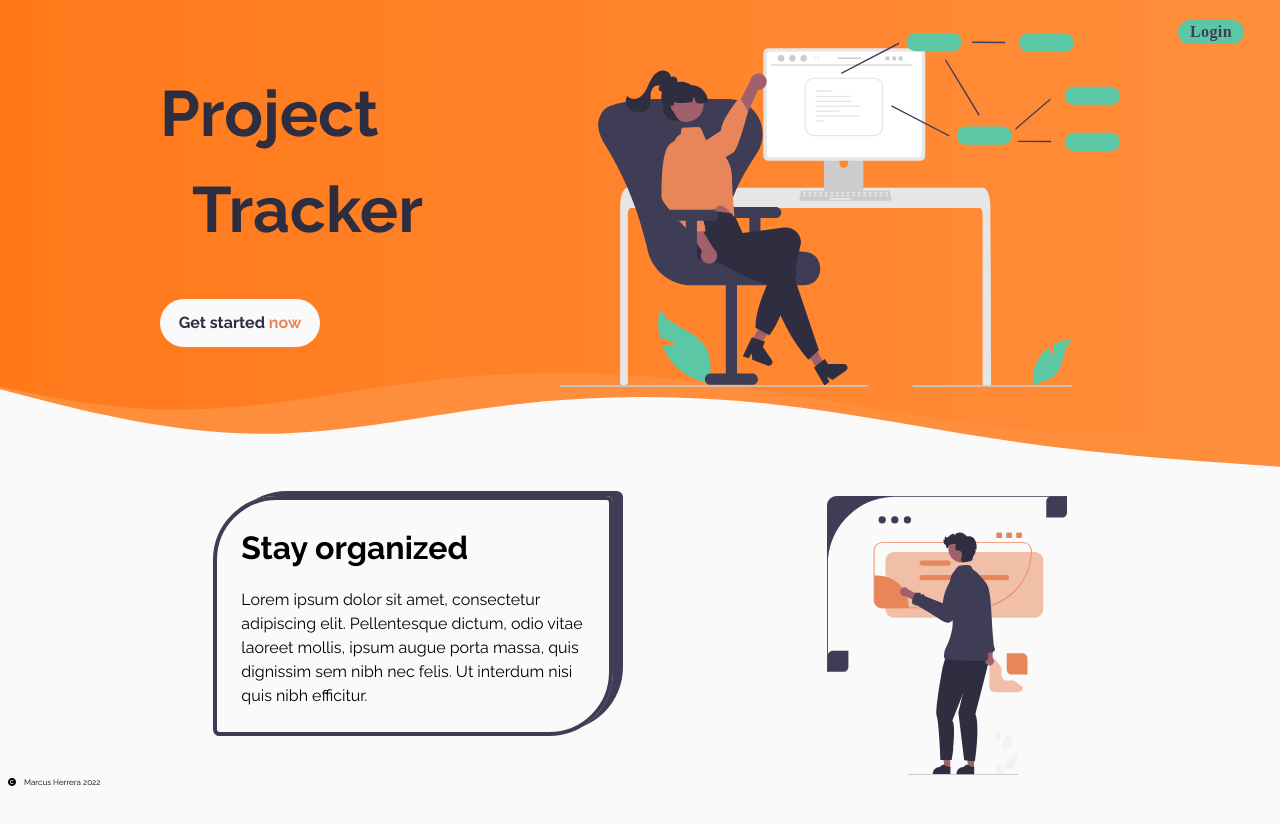
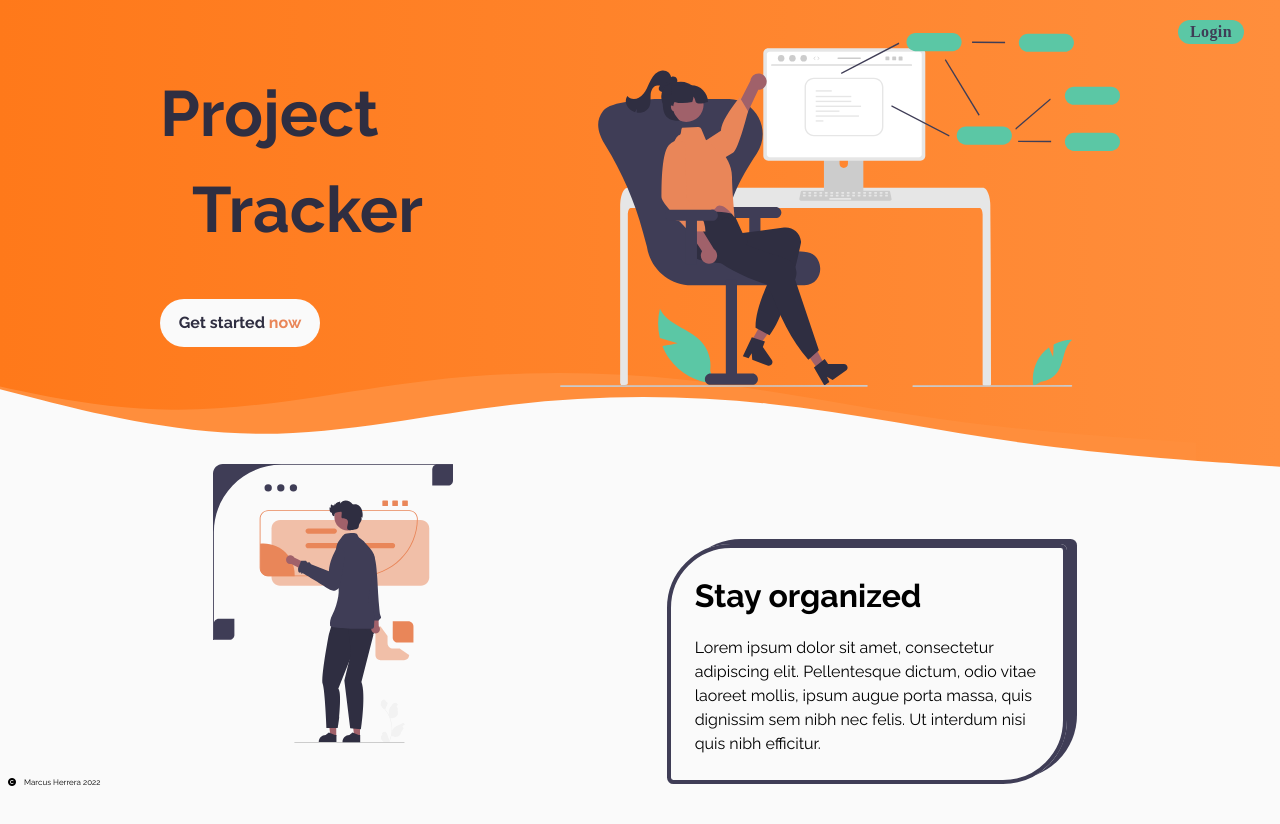
Before and after one commit to mahiv87/Project-Tracker, a React (Create React App) app in the folder client/: page / in a window 1280 px wide. Shown: the top 824 px of the page. Built offline with nearby package versions, Linux system fonts and the light colour scheme.

Commit message:
shifted info section

```diff
--- a/client/src/pages/Home.js
+++ b/client/src/pages/Home.js
@@ -34,6 +34,7 @@ const Home = () => {
 				</svg> */}
 			</section>
 			<section className={styles.info}>
+				<img src={secondary} alt="" />
 				<article>
 					<h3>Stay organized</h3>
 					<p>
@@ -43,7 +44,6 @@ const Home = () => {
 						efficitur.
 					</p>
 				</article>
-				<img src={secondary} alt="" />
 				{/* <form>
 					<h3>Have questions?</h3>
 					<label>Name:</label>
--- a/client/src/pages/Home.module.css
+++ b/client/src/pages/Home.module.css
@@ -95,6 +95,7 @@
 	border-radius: 4rem 0.4rem 4rem 0.4rem;
 	padding: 1.5rem;
 	box-shadow: 10px -5px #3f3d56;
+	margin-top: 3rem;
 }
 
 .info article h3 {
@@ -105,6 +106,7 @@
 
 .info img {
 	width: 15rem;
+	margin-top: -2rem;
 }
 
 .info form {
```
